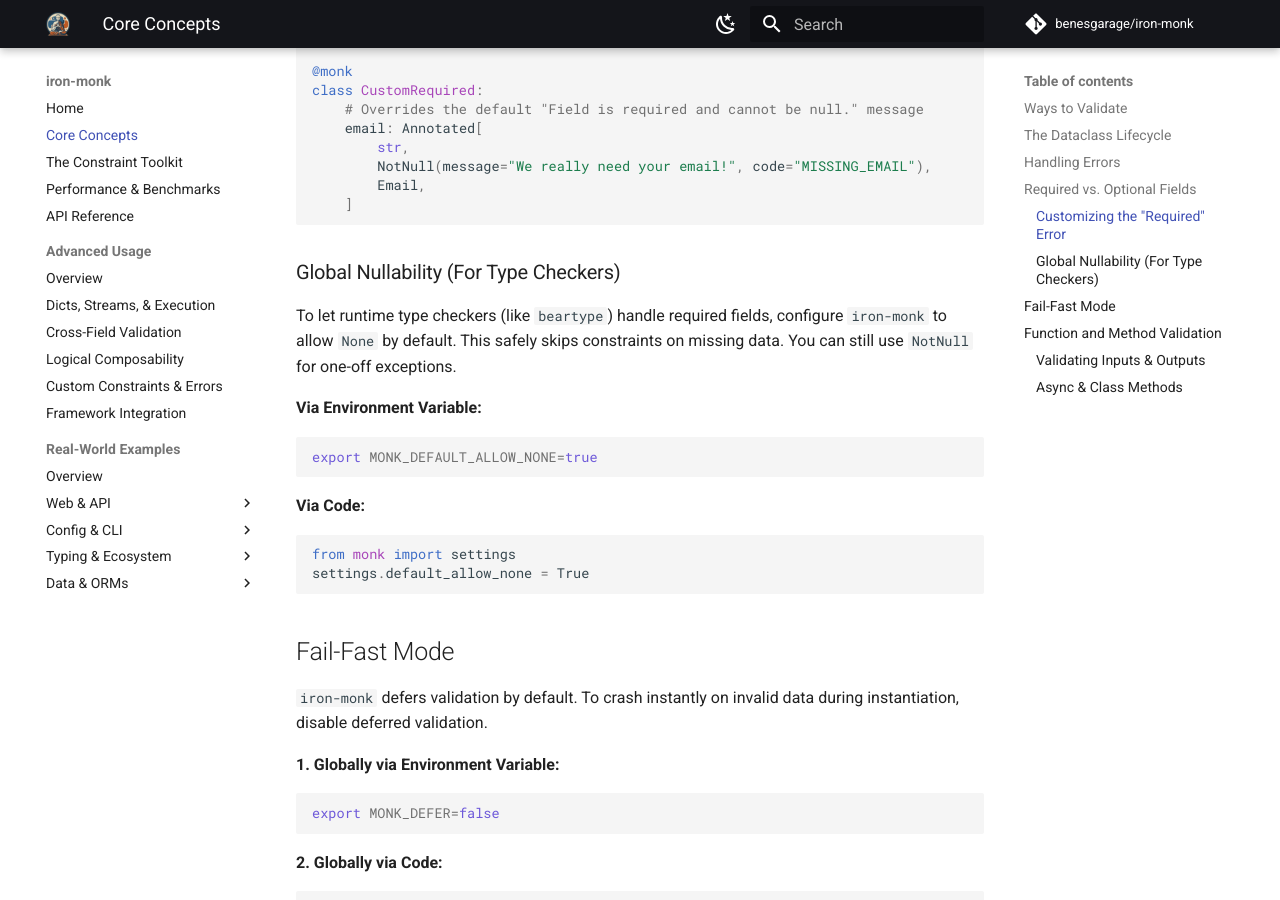
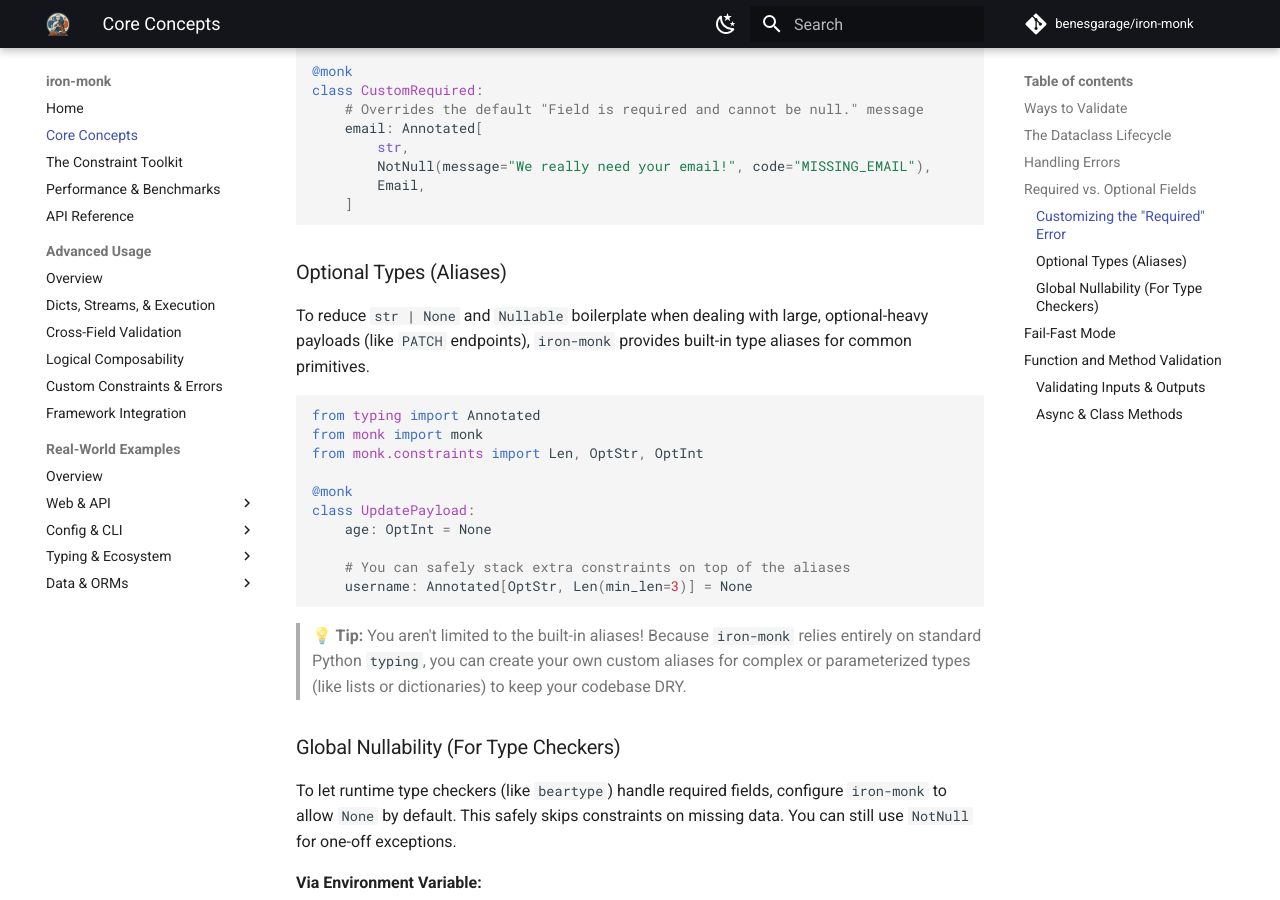
Before and after one commit to benesgarage/iron-monk, an MkDocs documentation site: the page built from docs/core_concepts.md, in a window 1280 px wide and 900 px high, scrolled down 2592 px. Built offline with MkDocs 1.6.1 and Material for MkDocs 9.7.7, drawn with Linux system fonts in a browser that asks for light colours; comment, search, counter and statistics services are not loaded.

````diff
--- a/docs/core_concepts.md
+++ b/docs/core_concepts.md
@@ -116,6 +116,24 @@ class CustomRequired:
     ]
 ```
 
+### Optional Types (Aliases)
+To reduce `str | None` and `Nullable` boilerplate when dealing with large, optional-heavy payloads (like `PATCH` endpoints), `iron-monk` provides built-in type aliases for common primitives.
+
+```python
+from typing import Annotated
+from monk import monk
+from monk.constraints import Len, OptStr, OptInt
+
+@monk
+class UpdatePayload:
+    age: OptInt = None
+
+    # You can safely stack extra constraints on top of the aliases
+    username: Annotated[OptStr, Len(min_len=3)] = None
+```
+> **💡 Tip:** You aren't limited to the built-in aliases! Because `iron-monk` relies entirely on standard Python `typing`, you can create your own custom aliases for complex or parameterized types (like lists or dictionaries) to keep your codebase DRY.
+
+
 ### Global Nullability (For Type Checkers)
 
 To let runtime type checkers (like `beartype`) handle required fields, configure `iron-monk` to allow `None` by default.
--- a/pyproject.toml
+++ b/pyproject.toml
@@ -4,7 +4,7 @@ build-backend = "setuptools.build_meta"
 
 [project]
 name = "iron-monk"
-version = "0.19.0"
+version = "0.19.1"
 description = "A minimalist, zero-coercion validation library for Python."
 readme = "README.md"
 authors = [
````
Also changed, not shown: CHANGELOG.md (+5 -0 lines), 2 other files.
